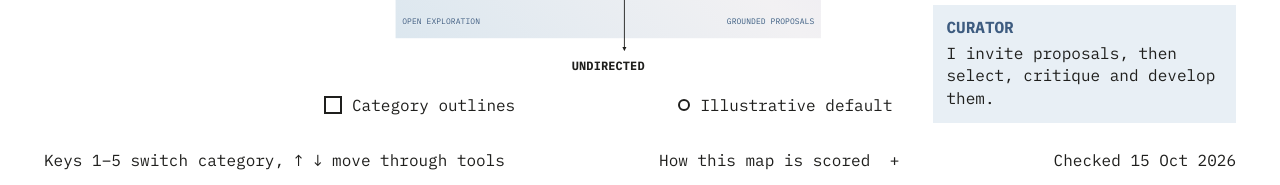
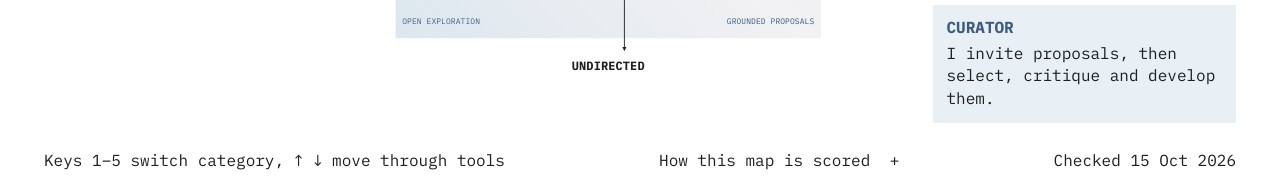
Before and after one commit to azizbarbar/aitoolslandscape, a plain HTML site: page index.html in a window 1280 px wide. Shown: the part 615-800 px from the top of the page. Drawn offline with Linux system fonts and the light colour scheme.

Commit message:
Hide cloud controls in balanced view

```diff
--- a/app.js
+++ b/app.js
@@ -24,6 +24,7 @@
   function drawGrid() {
     $('grid').replaceChildren();
     $('map').classList.toggle('hide-clouds',viewMode==='balanced');
+    $('map').closest('.map-panel').classList.toggle('balanced-view',viewMode==='balanced');
     const originFor = center => {
       if(!center) return [440,410];
       const sx=center[0]===0?1:Math.sign(center[0]),sy=center[1]===0?1:Math.sign(center[1]);
@@ -159,7 +160,8 @@
     $('map-description').textContent='Generative to faithful horizontally; proposes directions to executes my decisions vertically. '+selected.map(id=>byId.get(id).name+': '+byId.get(id).summary).join(' ');
   }
   function drawOutlines(){
-    $('outlines').replaceChildren();$('show-outlines').checked=outlines;if(!outlines)return;
+    $('outlines').replaceChildren();$('show-outlines').checked=outlines;
+    if(viewMode==='balanced'||!outlines)return;
     for(const tool of data.tools.filter(t=>t.category===category&&t.geometry&&!selected.includes(t.id))){$('outlines').append(svg('path',{d:G.contour(tool.geometry,project).path,class:'faint-outline'}));}
   }
   function render(){renderTools();renderReadout();drawGrid();drawOutlines();drawClouds();syncUrl();}
--- a/style.css
+++ b/style.css
@@ -83,6 +83,7 @@ kbd{font:inherit}
 .cloud-dot.secondary{fill:var(--ink);stroke:var(--ground)}
 .map-bottom{display:flex;justify-content:space-between;align-items:center;gap:16px;padding:6px 8px 14px;font-size:1rem}
 .map-view-control{display:flex;align-items:center;gap:7px;color:var(--gray)}.map-view-select{border:0;border-bottom:1px solid var(--ink);border-radius:0;background:transparent;color:var(--ink);font:inherit;font-size:.95rem;padding:3px 18px 3px 0;cursor:pointer}
+.map-panel.balanced-view .map-bottom{visibility:hidden}
 .outline-toggle{display:flex;gap:10px;align-items:center;cursor:pointer;min-height:32px}
 .outline-toggle input{appearance:none;width:18px;height:18px;border:2px solid var(--ink);margin:0;border-radius:0;display:grid;place-content:center;cursor:pointer}
 .outline-toggle input:checked{background:var(--ink)}
```
